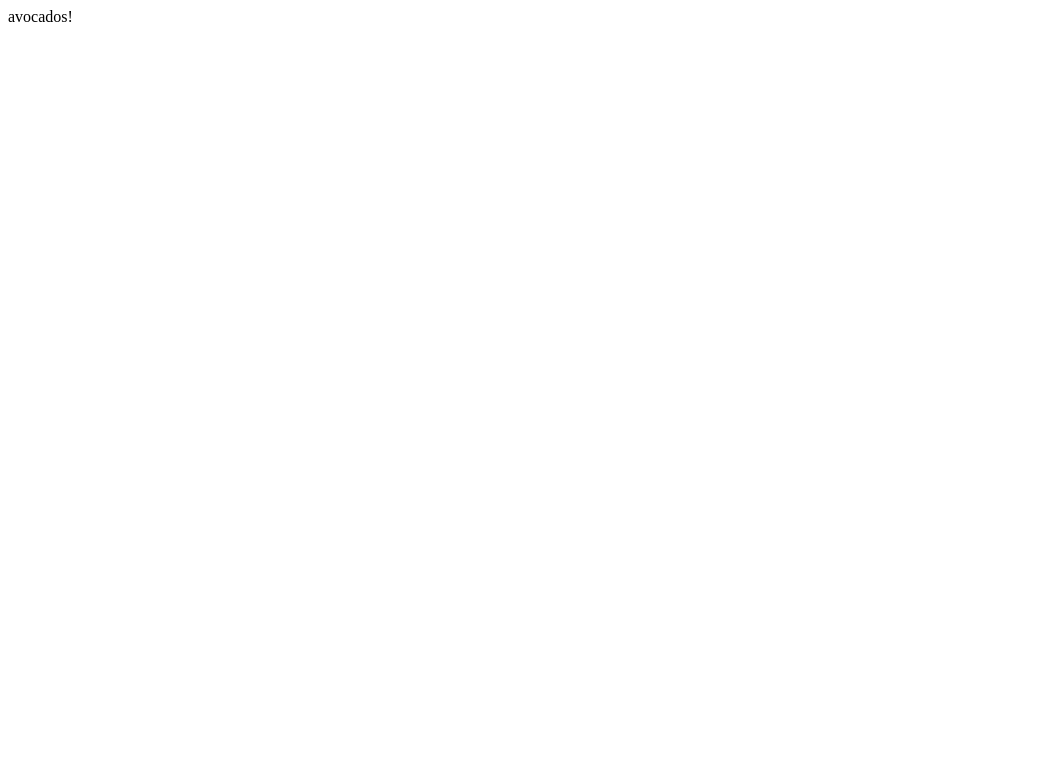
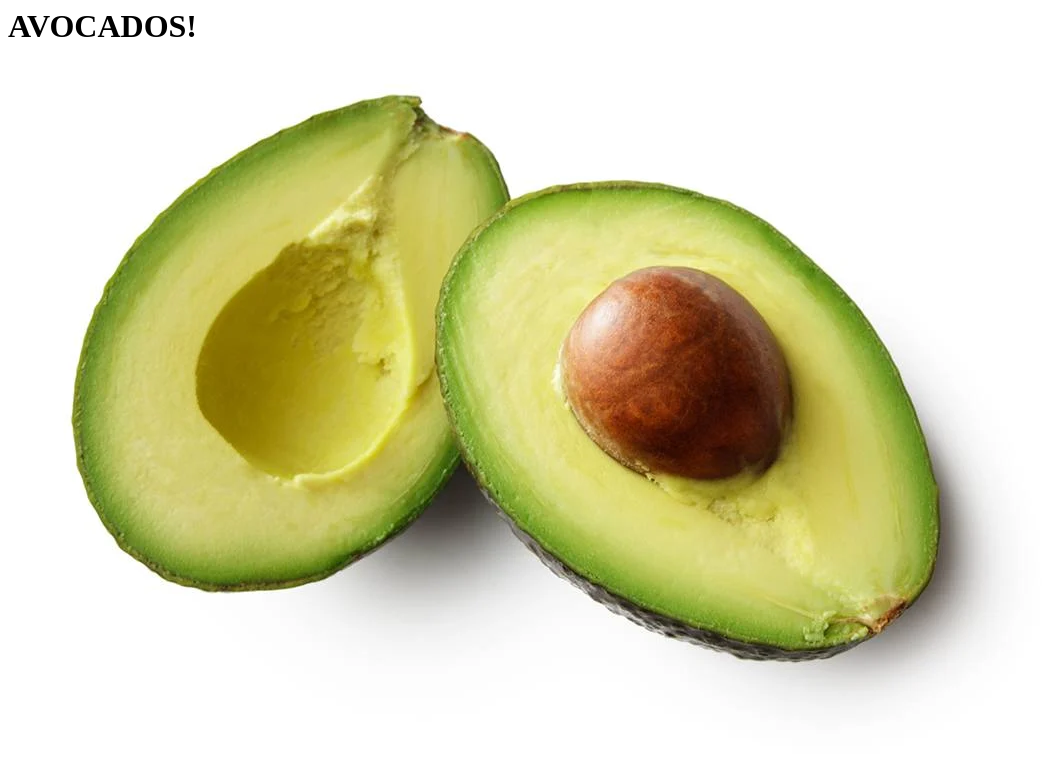
Before and after one commit to larchmereavocadonursery/larchmereavocadonursery.github.io, a plain HTML site: page index.html in a window 1280 px wide. Shown: the whole page, without its empty margins (0-1055 px from the left). Drawn offline with Linux system fonts and the light colour scheme.

Commit message:
New piccys

```diff
--- a/index.html
+++ b/index.html
@@ -1 +1,2 @@
-avocados!
+<h1>AVOCADOS!</h1>
+<img src="avocado_1050x700.webp" />
```
Also changed, not shown: avocado_1050x700.webp (added).
